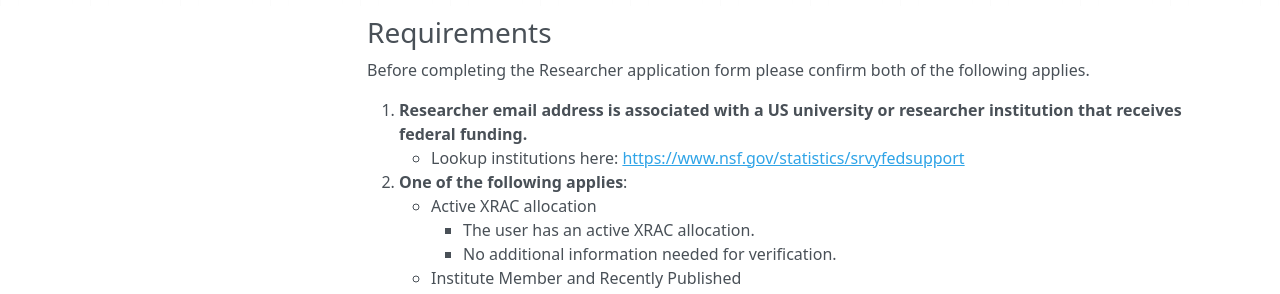
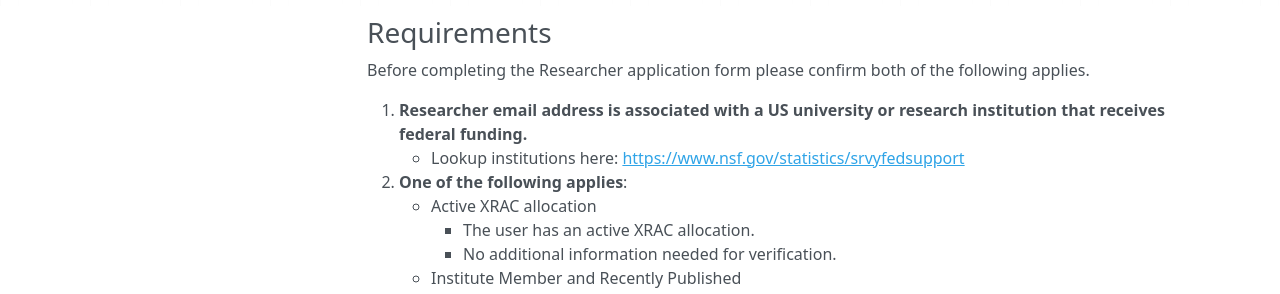
Before and after one commit to osg-htc/soteria-docs, an MkDocs documentation site: the page built from docs/users/researcher.md, in a window 1280 px wide and 900 px high. Shown: the part 300-594 px from the top of the window. Built offline with MkDocs 1.6.1, drawn with Linux system fonts in a browser that asks for light colours; nearby versions of some CDN libraries.

Commit message:
Update researcher.md

```diff
--- a/docs/users/researcher.md
+++ b/docs/users/researcher.md
@@ -13,7 +13,7 @@ for a verified researcher role in the Soteria COU.
 
 Before completing the Researcher application form please confirm both of the following applies.
 
-1. __Researcher email address is associated with a US university or researcher institution that receives federal funding.__
+1. __Researcher email address is associated with a US university or research institution that receives federal funding.__
     - Lookup institutions here: [https://www.nsf.gov/statistics/srvyfedsupport](https://www.nsf.gov/statistics/srvyfedsupport)
 2. __One of the following applies__:
     - Active XRAC allocation
```
